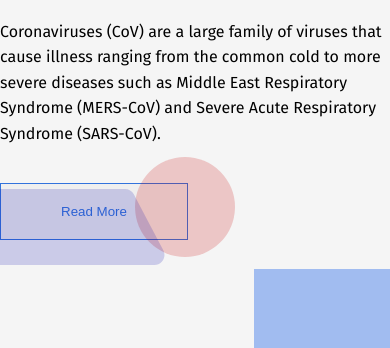
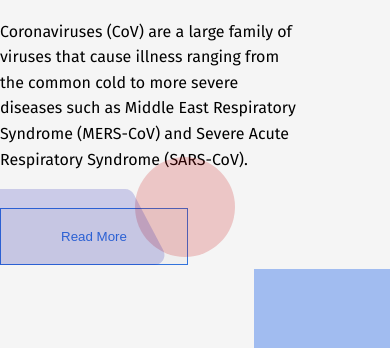
Before and after one commit to chris097/covid-19, a website: page index.html in a window 390 px wide. Shown: the part 291-639 px from the top of the page. Drawn offline with Linux system fonts and the light colour scheme; no server answers.

Commit message:
update index.html

```diff
--- a/custom/css/pages/header.css
+++ b/custom/css/pages/header.css
@@ -181,7 +181,7 @@
         display: none;
     }
     .covid-banner_container .covid-banner_tittle > p{
-        width: 100% !important;
+        width: 300px !important;
     }
 }
 
```
